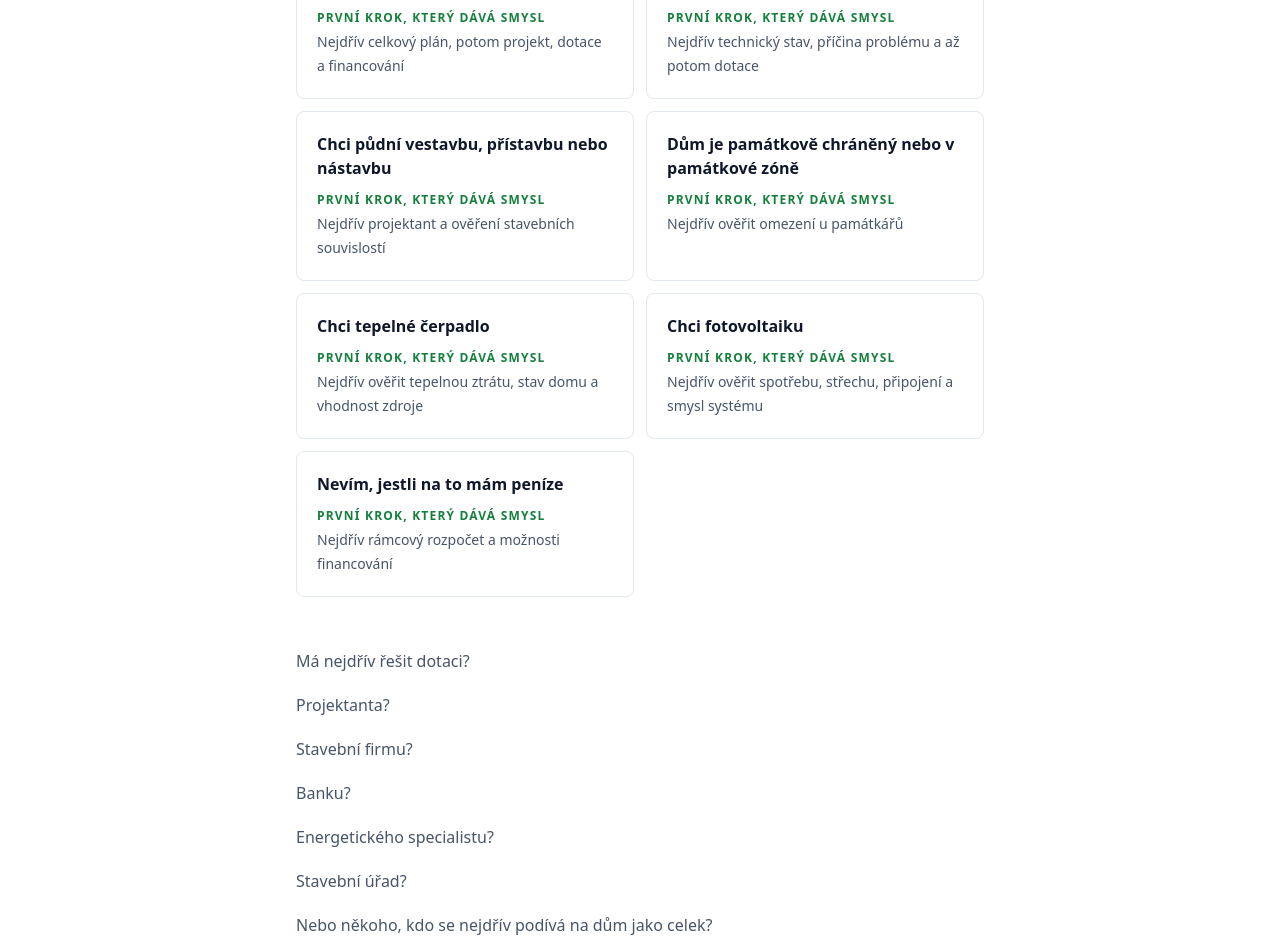
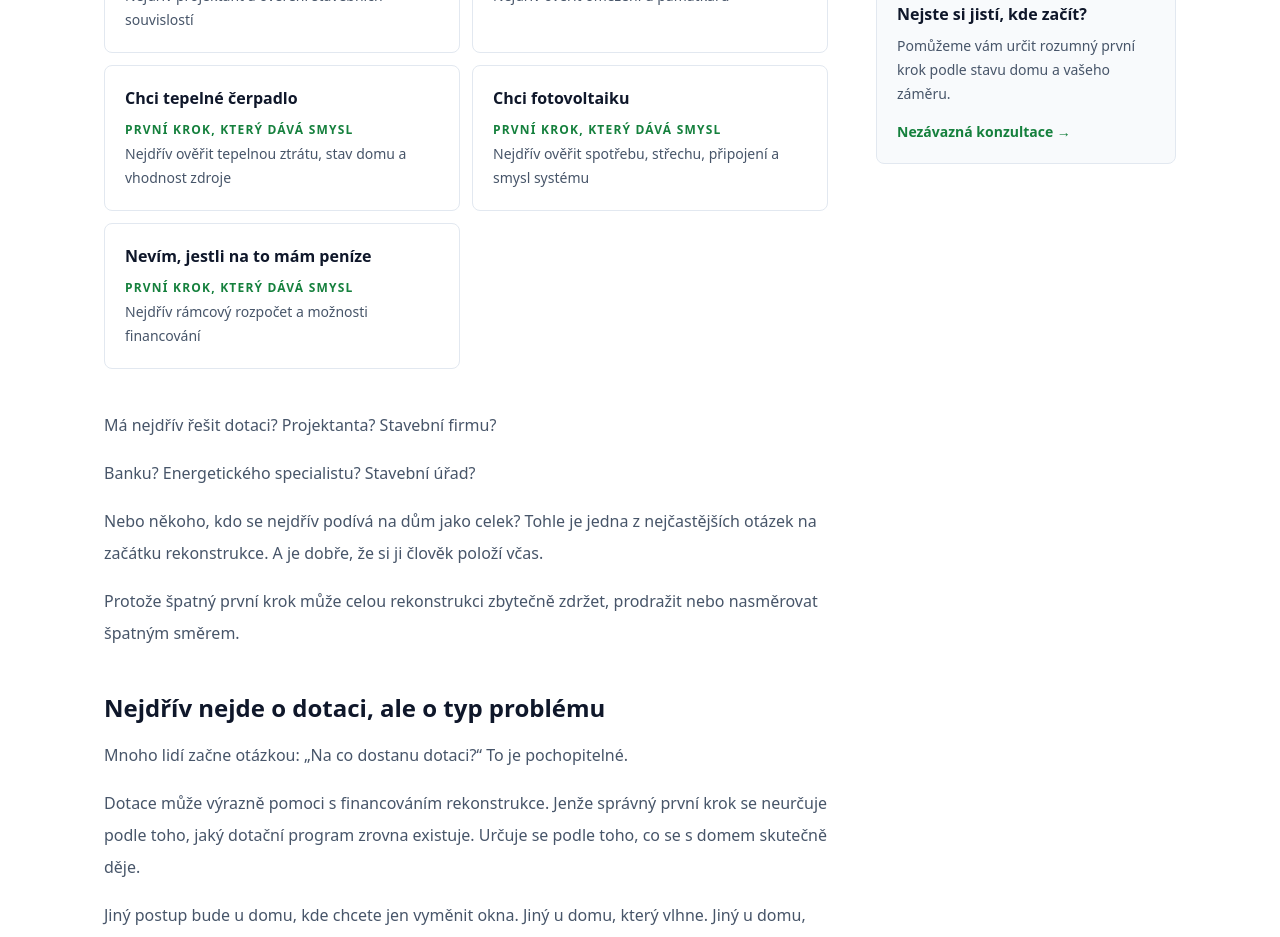
Before and after one commit to Enerixsro/enerix-web, a Next.js app: page /znalostni-centrum/chci-rekonstruovat-dum-koho-oslovit in a window 1280 px wide. Shown: the part 1860-2797 px from the top of the page. Built offline with nearby package versions, Linux system fonts and the light colour scheme.

Commit message:
Improve Knowledge Center article layout

```diff
--- a/pages/znalostni-centrum/[slug].js
+++ b/pages/znalostni-centrum/[slug].js
@@ -274,6 +274,142 @@ function ResponsiveTables({ tables }) {
   });
 }
 
+function isListLead(text) {
+  return /:$/.test(text) && text.length < 150;
+}
+
+function isLikelyListItem(text, hasPreviousItems = false) {
+  const trimmed = text.trim();
+  if (!trimmed || isSectionHeading(trimmed) || trimmed.includes("\n")) {
+    return false;
+  }
+
+  const startsLikeItem =
+    /^[a-záčďéěíňóřšťúůýž0-9„]/.test(trimmed) ||
+    /^(NZÚ|Dílčí|Komplexní|Energetická|Ostatní|První|Druhý|Třetí)/.test(
+      trimmed
+    );
+  const itemPunctuation = /[,;]$/.test(trimmed) || !/[.!?]$/.test(trimmed);
+  const finalItem = hasPreviousItems && trimmed.length < 135 && /[.]$/.test(trimmed);
+
+  return trimmed.length < 150 && startsLikeItem && (itemPunctuation || finalItem);
+}
+
+function isMicroBlockLead(text) {
+  return /^(Typická situace|Příklad|Jednoduchý příklad|Laicky řečeno):?$/.test(
+    text
+  );
+}
+
+function buildArticleBlocks(paragraphs, insertionIndexes) {
+  const source = paragraphs.slice(1).map((text, index) => ({
+    text,
+    sourceIndex: index + 1,
+  }));
+  const blocks = [];
+
+  for (let index = 0; index < source.length; index += 1) {
+    const current = source[index];
+
+    if (isMicroBlockLead(current.text) && source[index + 1]) {
+      const next = source[index + 1];
+      blocks.push({
+        type: "micro",
+        title: current.text.replace(/:$/, ""),
+        text: next.text,
+        sourceIndex: next.sourceIndex,
+      });
+      index += 1;
+      continue;
+    }
+
+    if (isSectionHeading(current.text)) {
+      blocks.push({ type: "heading", ...current });
+      continue;
+    }
+
+    if (current.text.includes("\n")) {
+      blocks.push({
+        type: "list",
+        items: current.text.split("\n").filter(Boolean),
+        sourceIndex: current.sourceIndex,
+      });
+      continue;
+    }
+
+    if (isListLead(current.text)) {
+      const items = [];
+      let cursor = index + 1;
+      while (
+        cursor < source.length &&
+        !insertionIndexes.has(source[cursor - 1]?.sourceIndex) &&
+        isLikelyListItem(source[cursor].text, items.length > 0)
+      ) {
+        items.push(source[cursor]);
+        cursor += 1;
+      }
+
+      if (items.length >= 2) {
+        blocks.push({ type: "lead", ...current });
+        blocks.push({
+          type: "list",
+          items: items.map((item) => item.text),
+          sourceIndex: items[items.length - 1].sourceIndex,
+        });
+        index = cursor - 1;
+        continue;
+      }
+    }
+
+    const joined = [current.text];
+    let lastSourceIndex = current.sourceIndex;
+    let cursor = index + 1;
+    while (cursor < source.length && joined.length < 3) {
+      const next = source[cursor];
+      const wouldCrossInsertion = insertionIndexes.has(lastSourceIndex);
+      const canJoin =
+        !wouldCrossInsertion &&
+        !isSectionHeading(next.text) &&
+        !next.text.includes("\n") &&
+        !isListLead(next.text) &&
+        !isMicroBlockLead(next.text) &&
+        joined.join(" ").length + next.text.length < 430;
+
+      if (!canJoin) break;
+      joined.push(next.text);
+      lastSourceIndex = next.sourceIndex;
+      cursor += 1;
+    }
+
+    blocks.push({
+      type: "paragraph",
+      text: joined.join(" "),
+      sourceIndex: lastSourceIndex,
+    });
+    index = cursor - 1;
+  }
+
+  return blocks;
+}
+
+function CompactList({ items }) {
+  return (
+    <ul className="my-5 grid gap-x-6 gap-y-2 py-1 sm:grid-cols-2">
+      {items.map((line) => (
+        <li key={line} className="flex gap-3 text-sm leading-6 text-slate-700">
+          <span
+            aria-hidden="true"
+            className="mt-1.5 flex h-5 w-5 shrink-0 items-center justify-center rounded-full bg-green-100 text-xs font-bold text-green-700"
+          >
+            ✓
+          </span>
+          <span>{line.replace(/,$/, "")}</span>
+        </li>
+      ))}
+    </ul>
+  );
+}
+
 function SourceArticleBody({ article }) {
   const paragraphs = article.paragraphs || [];
   const config = editorialContent[article.slug];
@@ -324,6 +460,17 @@ function SourceArticleBody({ article }) {
 
     return null;
   };
+  const insertionIndexes = new Set(
+    article.slug ===
+      "nzu-2026-prakticky-light-750000-komplexni-renovace"
+      ? [6]
+      : article.slug === "co-kdyz-dotace-na-rekonstrukci-nestaci"
+        ? [10, 41, 144]
+        : article.slug === "renovacni-pas-2026"
+          ? [103]
+          : []
+  );
+  const blocks = buildArticleBlocks(paragraphs, insertionIndexes);
 
   return (
     <>
@@ -331,33 +478,50 @@ function SourceArticleBody({ article }) {
         <EditorialBlocks config={config} parts={topParts} />
       )}
       <ResponsiveTables tables={article.tables} />
-      <div className="mt-12">
-        {paragraphs.slice(1).map((paragraph, index) => {
-          const sourceIndex = index + 1;
-          const insertedContent = insertsAfterParagraph(sourceIndex);
+      <div className="mt-10">
+        {blocks.map((block, index) => {
+          const insertedContent = insertsAfterParagraph(block.sourceIndex);
 
-          if (isSectionHeading(paragraph)) {
+          if (block.type === "heading") {
             return (
               <div key={index}>
-                <h2 className="mb-4 mt-10 text-2xl font-bold leading-tight">
-                  {paragraph}
+                <h2 className="mb-4 mt-11 text-2xl font-bold leading-tight text-slate-900">
+                  {block.text}
                 </h2>
                 {insertedContent}
               </div>
             );
           }
 
-          if (paragraph.includes("\n")) {
+          if (block.type === "list") {
             return (
               <div key={index}>
-                <ul className="my-5 space-y-2">
-                  {paragraph.split("\n").map((line) => (
-                    <li key={line} className="flex gap-3 leading-7 text-slate-700">
-                      <span aria-hidden="true" className="mt-2.5 h-2 w-2 shrink-0 rounded-full bg-green-600" />
-                      {line}
-                    </li>
-                  ))}
-                </ul>
+                <CompactList items={block.items} />
+                {insertedContent}
+              </div>
+            );
+          }
+
+          if (block.type === "micro") {
+            return (
+              <div key={index}>
+                <aside className="my-7 rounded-lg border-l-4 border-green-600 bg-green-50 px-5 py-4">
+                  <div className="text-xs font-bold uppercase tracking-[0.12em] text-green-700">
+                    {block.title}
+                  </div>
+                  <p className="mt-2 leading-7 text-slate-700">{block.text}</p>
+                </aside>
+                {insertedContent}
+              </div>
+            );
+          }
+
+          if (block.type === "lead") {
+            return (
+              <div key={index}>
+                <p className="mb-2 mt-5 font-semibold leading-7 text-slate-800">
+                  {block.text}
+                </p>
                 {insertedContent}
               </div>
             );
@@ -365,7 +529,7 @@ function SourceArticleBody({ article }) {
 
           return (
             <div key={index}>
-              <p className="my-3 leading-8 text-slate-600">{paragraph}</p>
+              <p className="my-4 leading-8 text-slate-600">{block.text}</p>
               {insertedContent}
             </div>
           );
@@ -443,6 +607,69 @@ function SeriesNavigation({ article, compact = false }) {
         )}
       </div>
     </nav>
+  );
+}
+
+function SeriesSidebar({ article }) {
+  if (!article.seriesId) return null;
+
+  return (
+    <aside className="hidden lg:block">
+      <div className="sticky top-6 space-y-5">
+        <div className="rounded-lg border border-green-200 bg-green-50 p-5">
+          <div className="text-xs font-bold uppercase tracking-[0.12em] text-green-700">
+            Téma série
+          </div>
+          <h2 className="mt-2 text-lg font-bold">Nová zelená úsporám 2026</h2>
+          <p className="mt-3 text-sm leading-6 text-slate-600">
+            Enerix není poskytovatelem podpory. Pomáháme klientům zorientovat
+            se v renovaci domu, podkladech, možnostech podpory, financování a
+            dalším postupu.
+          </p>
+        </div>
+
+        <nav
+          aria-label="Všechny články série"
+          className="rounded-lg border border-slate-200 bg-white p-5"
+        >
+          <div className="text-sm font-bold">{nzu2026Series.title}</div>
+          <div className="mt-4 space-y-1">
+            {nzu2026Series.articles.map((item, index) => {
+              const isActive = item.slug === article.slug;
+              return (
+                <a
+                  key={item.slug}
+                  href={`/znalostni-centrum/${item.slug}`}
+                  aria-current={isActive ? "page" : undefined}
+                  className={`grid grid-cols-[30px_minmax(0,1fr)] gap-2 rounded-md px-2 py-2.5 text-sm leading-5 transition ${
+                    isActive
+                      ? "bg-green-50 font-bold text-green-800"
+                      : "text-slate-600 hover:bg-slate-50 hover:text-slate-900"
+                  }`}
+                >
+                  <span className="font-bold text-green-700">{index + 1}/7</span>
+                  <span>{item.shortTitle}</span>
+                </a>
+              );
+            })}
+          </div>
+        </nav>
+
+        <div className="rounded-lg border border-slate-200 bg-slate-50 p-5">
+          <h2 className="font-bold">Nejste si jistí, kde začít?</h2>
+          <p className="mt-2 text-sm leading-6 text-slate-600">
+            Pomůžeme vám určit rozumný první krok podle stavu domu a vašeho
+            záměru.
+          </p>
+          <a
+            href="/#kontakt"
+            className="mt-4 inline-flex text-sm font-bold text-green-700 hover:text-green-800"
+          >
+            Nezávazná konzultace →
+          </a>
+        </div>
+      </div>
+    </aside>
   );
 }
 
@@ -538,6 +765,11 @@ export default function KnowledgeCenterArticle({ article }) {
 
               {article.tags && (
                 <div className="mt-6 flex flex-wrap gap-2">
+                  {article.seriesId && (
+                    <span className="rounded-full border border-green-200 bg-green-50 px-3 py-1 text-xs font-semibold text-green-700">
+                      Téma série: Nová zelená úsporám 2026
+                    </span>
+                  )}
                   {article.tags.map((tag) => (
                     <span
                       key={tag}
@@ -560,12 +792,21 @@ export default function KnowledgeCenterArticle({ article }) {
               </div>
             </div>
 
-            <div className="mx-auto max-w-3xl px-6 py-12 md:px-10 md:py-16">
+            <div
+              className={`mx-auto grid gap-12 px-6 py-12 md:px-10 md:py-16 ${
+                article.seriesId
+                  ? "max-w-6xl lg:grid-cols-[minmax(0,1fr)_300px]"
+                  : "max-w-3xl"
+              }`}
+            >
+              <div className="min-w-0">
                 <p className="border-l-4 border-green-600 pl-6 text-lg leading-8 text-slate-700">
                   {article.intro || article.paragraphs?.[0]}
                 </p>
 
+                <div className="lg:hidden">
                   <SeriesNavigation article={article} />
+                </div>
 
                 {article.paragraphs ? (
                   <SourceArticleBody article={article} />
@@ -656,6 +897,9 @@ export default function KnowledgeCenterArticle({ article }) {
                   </aside>
                 )}
               </div>
+
+              <SeriesSidebar article={article} />
+            </div>
           </article>
         </main>
 
```
Lines whose indentation alone changed are shown as unchanged.
